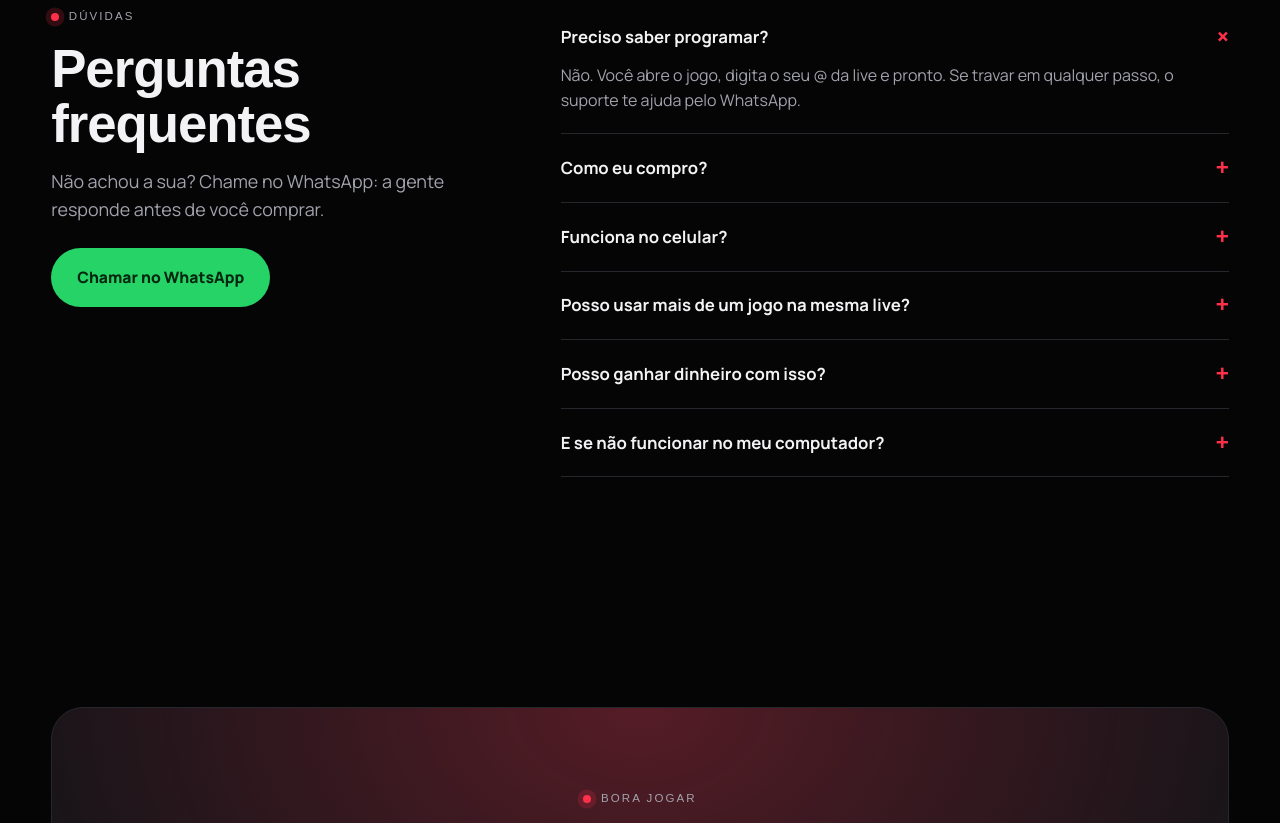
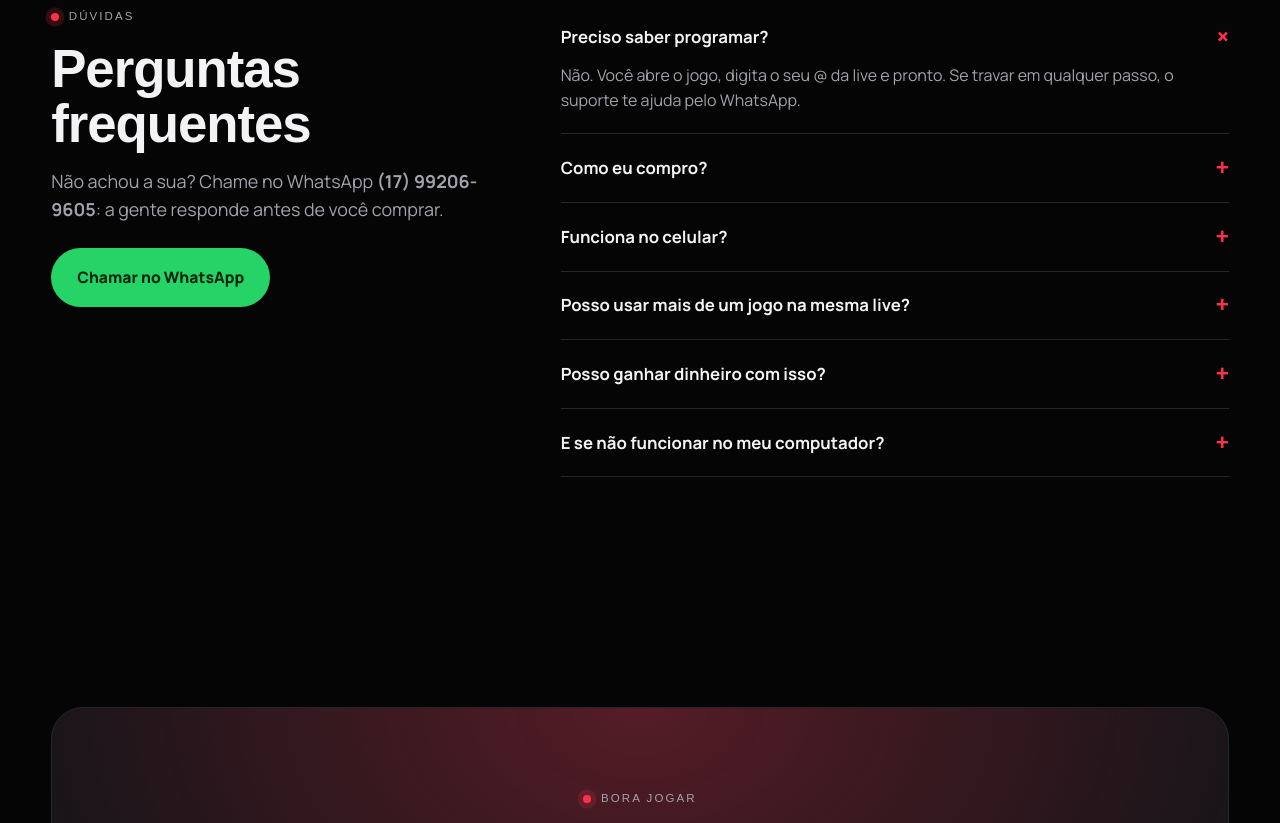
Before and after one commit to apsantos05/lojajogos, a plain HTML site: page index.html in a window 1280 px wide. Shown: the part 3711-4534 px from the top of the page. Drawn offline with Linux system fonts and the light colour scheme; a web font is replaced by a local one.

Commit message:
Adiciona o WhatsApp do suporte ao site
Co-Authored-By: Claude Opus 5.5 <noreply@anthropic.com>

```diff
--- a/index.html
+++ b/index.html
@@ -205,7 +205,7 @@
    ===================================================================== */
 const SITE = {
   marca: "SCALEX GAMES",           // nome que aparece no topo e no rodapé
-  whatsapp: "5500000000000",        // DDI + DDD + número, só dígitos
+  whatsapp: "5517992069605",        // DDI + DDD + número, só dígitos
   email: "contato@seudominio.com.br",
   instagram: "https://instagram.com/seuperfil",
   plataforma: "TikTok LIVE",
@@ -374,7 +374,7 @@ const SITE = {
       <div class="reveal">
         <span class="eyebrow">Dúvidas</span>
         <h2 class="display">Perguntas frequentes</h2>
-        <p class="lead">Não achou a sua? Chame no WhatsApp: a gente responde antes de você comprar.</p>
+        <p class="lead">Não achou a sua? Chame no WhatsApp <b id="faq-wa"></b>: a gente responde antes de você comprar.</p>
         <br><a class="btn btn-wa wa-link" data-msg="Olá! Tenho uma dúvida sobre os jogos.">Chamar no WhatsApp</a>
       </div>
       <div id="faq-list"></div>
@@ -401,7 +401,7 @@ const SITE = {
   <div class="wrap foot">
     <div class="logo"><svg class="logo-mark" viewBox="220 220 640 640" aria-hidden="true"><polygon points="220,220 604,476 860,860 476,604" fill="#ff3049"/><polygon points="860,220 604,604 220,860 476,476" fill="#f3f3f5"/></svg><span data-k="marca"></span></div>
     <div style="display:flex;gap:1.5rem;flex-wrap:wrap">
-      <a id="f-email"></a><a id="f-insta" target="_blank" rel="noopener">Instagram</a><a class="wa-link" data-msg="Olá!">WhatsApp</a>
+      <a id="f-email"></a><a id="f-insta" target="_blank" rel="noopener">Instagram</a><a class="wa-link" id="f-wa" data-msg="Olá!">WhatsApp</a>
     </div>
     <div id="f-copy"></div>
   </div>
@@ -441,6 +441,9 @@ const SITE = {
   $('#s-games').textContent = SITE.jogos.length;
   $('#f-email').textContent = SITE.email; $('#f-email').href = 'mailto:' + SITE.email;
   $('#f-insta').href = SITE.instagram;
+  const n = SITE.whatsapp.slice(2); const waTxt = `(${n.slice(0,2)}) ${n.slice(2,7)}-${n.slice(7)}`;
+  $('#f-wa').textContent = 'WhatsApp ' + waTxt;
+  $('#faq-wa').textContent = waTxt;
   $('#f-copy').textContent = `© ${new Date().getFullYear()} ${SITE.marca}`;
 
   const art = g => `${g.imagem ? `<img src="${esc(g.imagem)}" alt="">` : esc(g.emoji)}${g.tag ? `<span class="tag ${g.tag === 'EM ALTA' ? 'hot' : ''}">${esc(g.tag)}</span>` : ''}`;
```
